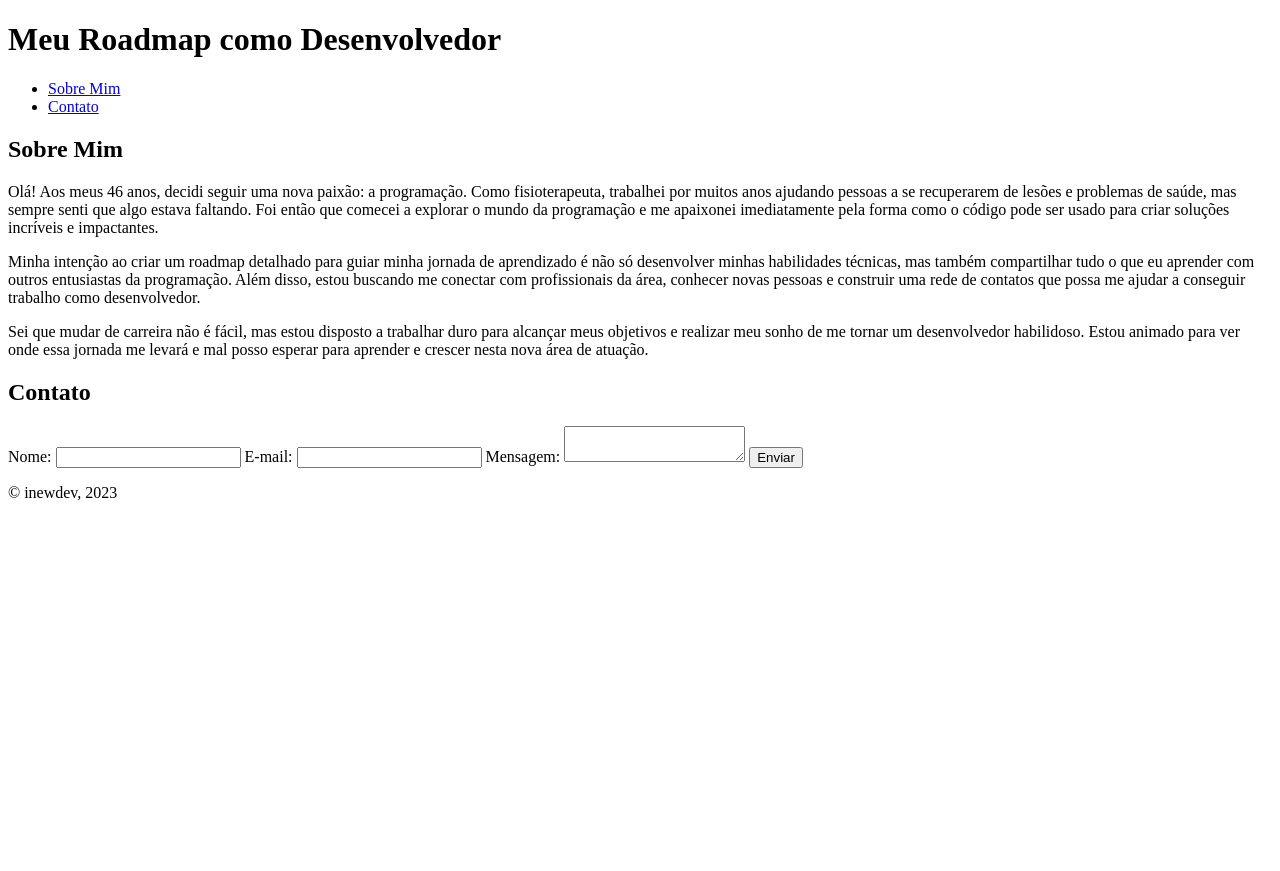
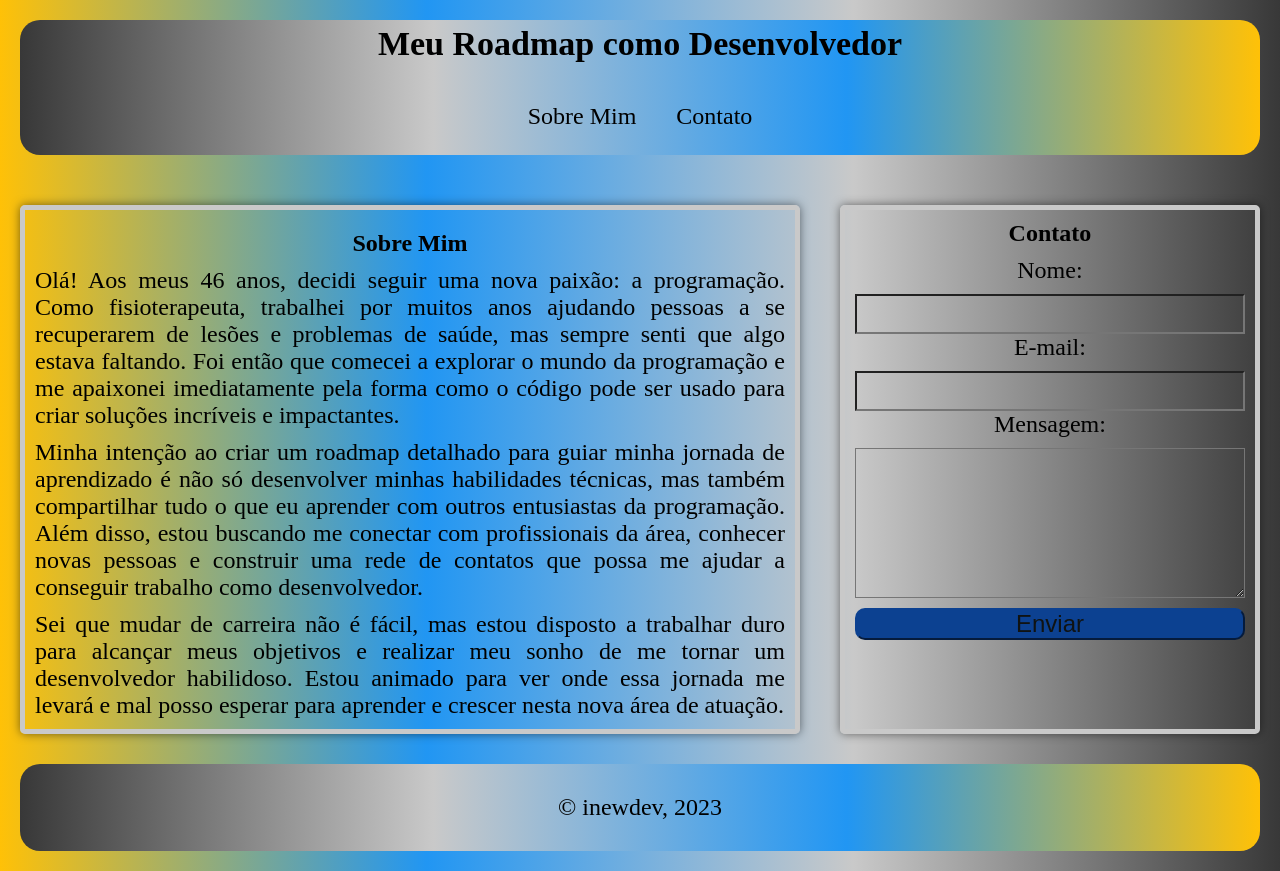
Before and after one commit to ByteBeginner/Learn-to-Code, a plain HTML site: page index.html in a window 1280 px wide. Before the commit the page ends 800 px from the top, so only its background shows below. Drawn offline with Linux system fonts and the light colour scheme.

Commit message:
Adicionando estilos ao index.html e criando style.css

```diff
--- a/index.html
+++ b/index.html
@@ -1,8 +1,11 @@
 <!DOCTYPE html>
-<html lang="en">
+<html lang="pt-br">
 
 <head>
     <meta charset="UTF-8">
+    <meta http-equiv="X-UA-Compatible" content="IE=edge">
+    <meta name="viewport" content="width=device-width, initial-scale=1.0">
+    <link rel="stylesheet" href="style.css">
     <title>Meu Roadmap como Desenvolvedor</title>
 </head>
 
@@ -45,7 +48,7 @@
                 <input type="email" id="email" name="email">
                 <label for="message">Mensagem:</label>
                 <textarea id="message" name="message"></textarea>
-                <input type="submit" value="Enviar">
+                <button type="submit" value="Enviar">Enviar</button>
             </form>
         </section>
     </main>
--- /dev/null
+++ b/style.css
@@ -0,0 +1,122 @@
+* {
+    margin: 0;
+    padding: 0;
+    box-sizing: border-box;
+}
+
+html {
+    font-size: 62.5%;
+    /** 1REM = 10pX **/
+}
+body{
+    margin: 20px;
+    background: linear-gradient(to left, #383838, #C9C9C9, #2196F3, #FFC107);
+    text-decoration: none;
+    font-size: 2.4rem
+
+}
+header {
+    display: flex;
+    flex-direction: column;
+    align-items: center;
+    background: linear-gradient(to right, #383838, #C9C9C9, #2196F3, #FFC107);
+    padding: 5px;
+    margin-bottom: 50px;
+    border-radius: 20px;
+    }
+main{
+    display: flex;
+}
+#sobre-mim{
+    flex-grow: 1;
+  flex-basis: 65%;
+  margin-right: 20px;
+  border: 5px solid #c9c9c9;
+  box-shadow: 0 0 10px rgba(0, 0, 0, 0.5);
+  border-radius: 5px;
+}
+#sobre-mim h2{
+    text-align: center;
+    margin-bottom:10px;
+    margin-top: 20px;
+}
+#contato{
+    flex-grow: 2;
+  flex-basis: 35%;
+  margin-left: 20px;
+  border: 5px solid #c9c9c9;
+  box-shadow: 0 0 10px rgba(0, 0, 0, 0.5);
+  border-radius: 5px;
+
+}
+#contato h2{
+    text-align: center;
+    margin-bottom: 10px;
+    margin-top: 10px;
+
+}
+form{
+    display: flex;
+    flex-direction: column;
+    margin: 10px;
+}
+ul {
+    list-style: none;
+    display: flex;
+}
+li{
+    margin: 20px;
+}
+p{
+    font-size: 2.4rem;
+    text-align: justify;
+    margin: 10px;
+}
+h1{
+    font-size: 3.4rem;
+    margin-bottom: 20px;
+
+}
+h2{
+    font-size: 2.4rem
+}
+label{
+    font-size: 2.4rem;
+    text-align: center;
+    margin-bottom: 10px;
+
+}
+input{
+    height:40px;
+    background-color: transparent;
+    font-size: 1em;
+}
+a{
+    text-decoration: none;
+    color: black;
+}
+button{
+    color: rgb(16, 19, 19);
+    background-color: rgb(12, 65, 145);
+    font-size: 2.4rem;
+    margin-top: 10px;
+    border-color:rgb(12, 65, 145);
+    border-radius: 10px;
+    cursor: pointer;
+}
+textarea{
+    height: 150px;
+    background-color: transparent;
+    font-size: 0.8em;
+}
+footer {
+    margin-top: 30px;
+    text-align: center;
+    background: linear-gradient(to right, #383838, #C9C9C9, #2196F3, #FFC107);
+    padding: 20px;
+    border-radius: 20px;
+  }
+
+  footer p {
+    display: inline-block;
+}
```
Also changed, not shown: 1 other file.
